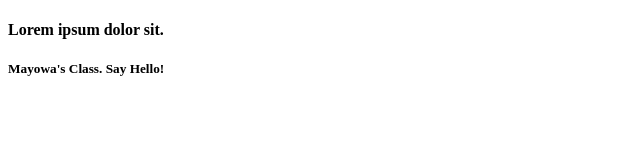
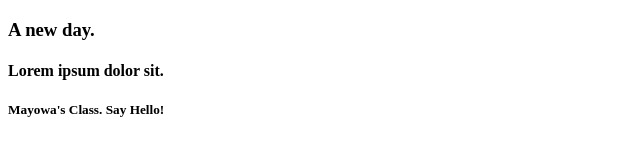
Before and after one commit to mayowa09/Class, a plain HTML site: page index.html in a window 1280 px wide. Shown: the whole page, without its empty margins (0-640 px from the left). Drawn offline with Linux system fonts and the light colour scheme.

Commit message:
Added a new part

```diff
--- a/index.html
+++ b/index.html
@@ -6,8 +6,8 @@
     <title>Learning github</title>
 </head>
 <body>
+    <h3>A new day.</h3>
     <h4>Lorem ipsum dolor sit.</h4>
     <h5>Mayowa's Class. Say <span>Hello!</span></h5>
-
 </body>
 </html>
```
